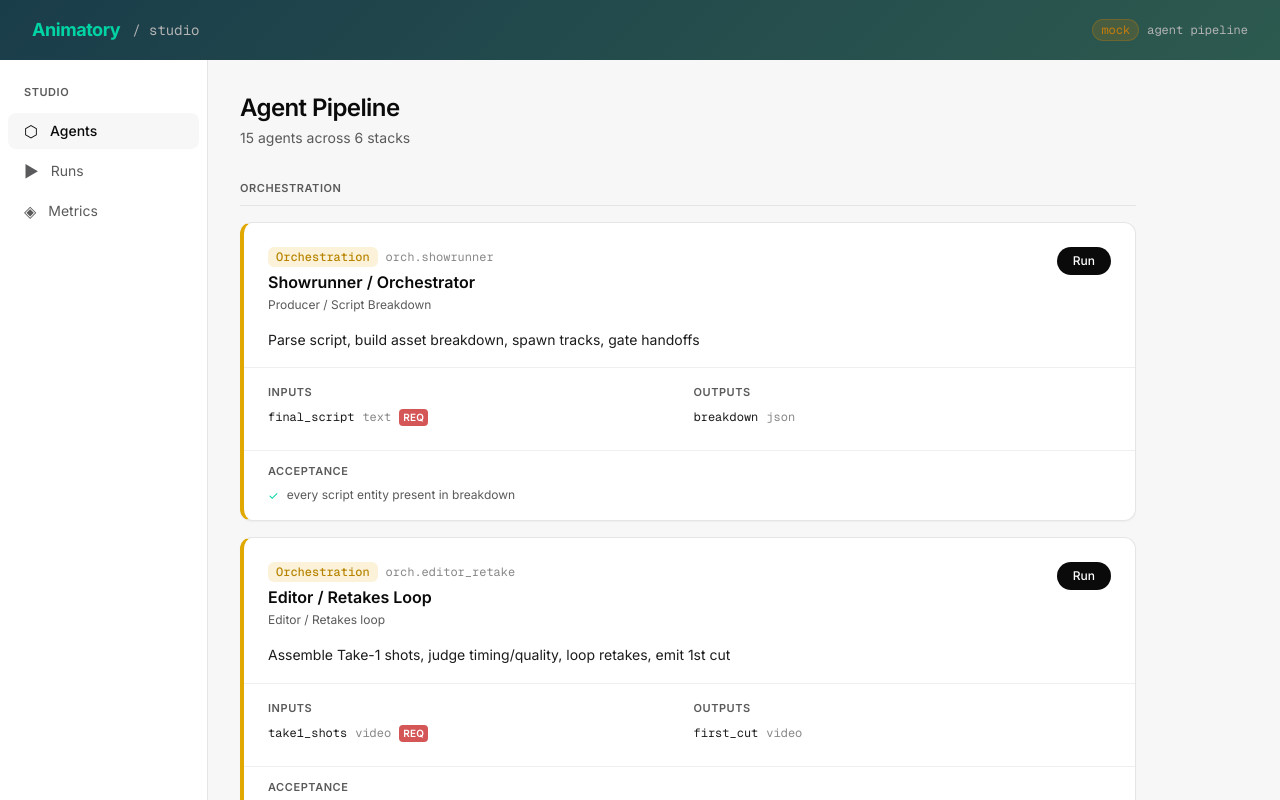
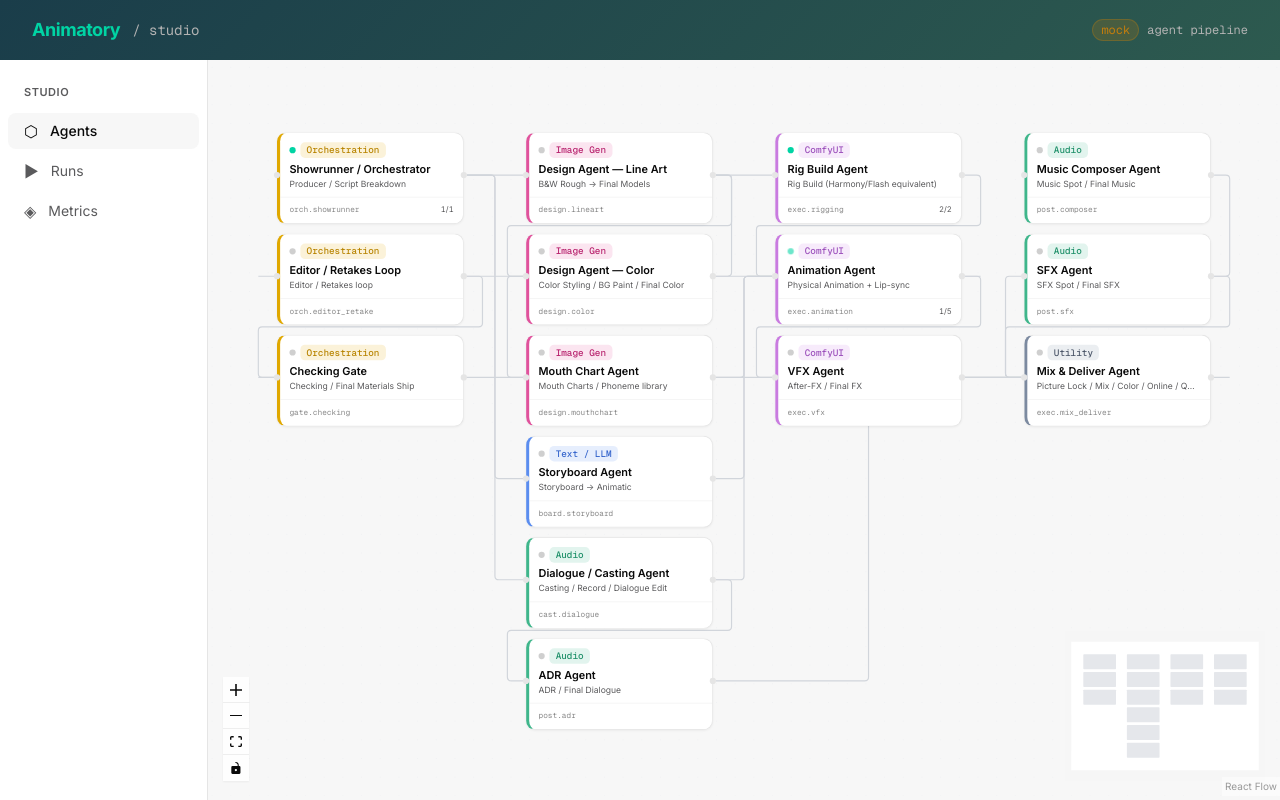
Before and after one commit to luannn010/Animatory, a React (Vite) app in the folder frontend/: page /agents in a window 1280 px wide. Shown: the top 800 px of the page. Built offline with nearby package versions, Linux system fonts and the light colour scheme.

Commit message:
feat(canvas): replace AgentsView with PipelineCanvas wrapper, delete AgentCard

```diff
--- a/frontend/src/canvas/AgentNode.tsx
+++ b/frontend/src/canvas/AgentNode.tsx
@@ -1,6 +1,6 @@
 import { memo } from 'react'
 import { Handle, Position } from '@xyflow/react'
-import type { NodeProps } from '@xyflow/react'
+import type { NodeProps, Node } from '@xyflow/react'
 import type { AgentNodeData, SceneStatus } from '../types/canvas'
 import { StackBadge, stackBorderClass } from '../components/StackBadge'
 
@@ -21,8 +21,9 @@
   return 'queued'
 }
 
-export const AgentNode = memo(function AgentNode({ data, selected }: NodeProps<AgentNodeData>) {
-  const { agent, fanout } = data
+export const AgentNode = memo(function AgentNode({ data, selected }: NodeProps<Node<AgentNodeData>>) {
+  const agent = data.agent
+  const fanout = data.fanout
   const status = dominantStatus(fanout)
   const dotColor = status === 'idle' ? 'bg-stone/40' : STATUS_DOT[status]
   const sceneCount = fanout?.scenes.length ?? 0
--- a/frontend/src/canvas/PipelineCanvas.tsx
+++ b/frontend/src/canvas/PipelineCanvas.tsx
@@ -7,15 +7,16 @@
   useNodesState,
   useEdgesState,
   type NodeMouseHandler,
+  type NodeTypes,
 } from '@xyflow/react'
 import '@xyflow/react/dist/style.css'
 import type { AgentSchema } from '../types'
-import type { AgentNodeData, SceneFanout, PipelineState } from '../types/canvas'
+import type { SceneFanout, PipelineState } from '../types/canvas'
 import { AgentNode } from './AgentNode'
 import { buildNodes, buildEdges } from './pipelineData'
 import { NodePanel } from '../panel/NodePanel'
 
-const NODE_TYPES = { agentNode: AgentNode }
+const NODE_TYPES: NodeTypes = { agentNode: AgentNode as NodeTypes[string] }
 
 interface Props {
   agents: AgentSchema[]
@@ -28,7 +29,7 @@
 }
 
 export function PipelineCanvas({ agents, fanouts = {} }: Props) {
-  const [nodes, , onNodesChange] = useNodesState<AgentNodeData>(buildNodes(agents, fanouts))
+  const [nodes, , onNodesChange] = useNodesState(buildNodes(agents, fanouts))
   const [edges, , onEdgesChange] = useEdgesState(buildEdges(agents))
 
   const [pipeline, setPipeline] = useState<PipelineState>({
--- a/frontend/src/mock/sceneMock.ts
+++ b/frontend/src/mock/sceneMock.ts
@@ -1,7 +1,7 @@
 import type { SceneFanout, SceneRun } from '../types/canvas'
 
 function scene(
-  agent_id: string,
+  _agent_id: string,
   scene_id: string,
   label: string,
   status: SceneRun['status'],
--- a/frontend/src/types/canvas.ts
+++ b/frontend/src/types/canvas.ts
@@ -27,7 +27,7 @@
   panelTab: 'overview' | 'scenes' | 'prompt' | 'logs' | 'io'
 }
 
-export interface AgentNodeData {
+export interface AgentNodeData extends Record<string, unknown> {
   agent: AgentSchema
   fanout: SceneFanout | null
 }
--- a/frontend/src/views/AgentCard.tsx
+++ /dev/null
@@ -1,83 +0,0 @@
-import { useState } from 'react'
-import type { AgentSchema } from '../types'
-import { StackBadge, stackBorderClass } from '../components/StackBadge'
-import { RunTriggerPanel } from './RunTriggerPanel'
-
-interface Props { agent: AgentSchema }
-
-export function AgentCard({ agent }: Props) {
-  const [showTrigger, setShowTrigger] = useState(false)
-
-  return (
-    <>
-      <div className={`bg-canvas rounded-lg border border-hairline border-l-4 ${stackBorderClass(agent.stack)} shadow-[rgba(0,0,0,0.04)_0px_1px_2px_0px]`}>
-        <div className="flex items-start justify-between gap-4 px-6 pt-6 pb-4">
-          <div className="flex-1 min-w-0">
-            <div className="flex items-center gap-2 flex-wrap mb-1">
-              <StackBadge stack={agent.stack} />
-              <span className="text-xs font-mono text-stone">{agent.id}</span>
-            </div>
-            <h3 className="text-base font-semibold text-ink leading-snug">{agent.name}</h3>
-            <p className="text-xs text-steel mt-1">{agent.role}</p>
-          </div>
-          <button
-            onClick={() => setShowTrigger(true)}
-            className="shrink-0 px-4 py-1.5 rounded-full bg-ink text-white text-xs font-medium"
-          >
-            Run
-          </button>
-        </div>
-
-        <div className="px-6 pb-4">
-          <p className="text-sm text-charcoal leading-relaxed">{agent.responsibility}</p>
-        </div>
-
-        <div className="grid grid-cols-2 gap-2 px-6 pb-6 border-t border-hairline/60 pt-4">
-          <div>
-            <p className="text-[11px] font-semibold uppercase tracking-wider text-steel mb-2">Inputs</p>
-            <ul className="space-y-1">
-              {agent.inputs.map(io => (
-                <li key={io.name} className="flex items-center gap-2">
-                  <span className="font-mono text-xs text-charcoal">{io.name}</span>
-                  <span className="text-xs text-stone font-mono">{io.type}</span>
-                  {io.required && (
-                    <span className="text-[10px] font-semibold uppercase tracking-wide px-1 py-px rounded bg-[#d45656] text-white">req</span>
-                  )}
-                </li>
-              ))}
-            </ul>
-          </div>
-          <div>
-            <p className="text-[11px] font-semibold uppercase tracking-wider text-steel mb-2">Outputs</p>
-            <ul className="space-y-1">
-              {agent.outputs.map(io => (
-                <li key={io.name} className="flex items-center gap-2">
-                  <span className="font-mono text-xs text-charcoal">{io.name}</span>
-                  <span className="text-xs text-stone font-mono">{io.type}</span>
-                </li>
-              ))}
-            </ul>
-          </div>
-        </div>
-
-        {agent.acceptance.length > 0 && (
-          <div className="px-6 pb-4 border-t border-hairline/60 pt-3">
-            <p className="text-[11px] font-semibold uppercase tracking-wider text-steel mb-2">Acceptance</p>
-            <ul className="space-y-1">
-              {agent.acceptance.map(a => (
-                <li key={a} className="flex items-start gap-2 text-xs text-steel">
-                  <span className="text-[#00d4a4] mt-px">✓</span>
-                  <span>{a}</span>
-                </li>
-              ))}
-            </ul>
-          </div>
-        )}
-      </div>
-
-      {showTrigger && (
-        <RunTriggerPanel agent={agent} onClose={() => setShowTrigger(false)} />
-      )}
-    </>
-  )
-}
--- a/frontend/src/views/AgentsView.tsx
+++ b/frontend/src/views/AgentsView.tsx
@@ -1,19 +1,10 @@
 import { useEffect, useState } from 'react'
-import type { AgentSchema, AgentStack } from '../types'
+import type { AgentSchema } from '../types'
+import type { SceneFanout } from '../types/canvas'
 import { api } from '../api'
-import { AgentCard } from './AgentCard'
-
-const STACK_ORDER: AgentStack[] = ['orchestration', 'comfyui', 'text', 'audio', 'image', 'video', 'utility']
-
-const STACK_LABELS: Record<AgentStack, string> = {
-  orchestration: 'Orchestration',
-  comfyui:       'ComfyUI / Motion',
-  text:          'Text / LLM',
-  audio:         'Audio',
-  image:         'Image Generation',
-  video:         'Video',
-  utility:       'Utility',
-}
+import { PipelineCanvas } from '../canvas/PipelineCanvas'
+import { SCENE_FANOUTS } from '../mock/sceneMock'
+import { USE_MOCK } from '../config'
 
 export function AgentsView() {
   const [agents, setAgents] = useState<AgentSchema[]>([])
@@ -29,43 +20,21 @@
 
   if (loading) {
     return (
-      <div className="space-y-4 max-w-4xl">
-        {[...Array(4)].map((_, i) => <div key={i} className="h-40 rounded-lg bg-hairline animate-pulse" />)}
+      <div className="w-full h-full flex items-center justify-center">
+        <span className="text-sm text-stone animate-pulse">Loading pipeline…</span>
       </div>
     )
   }
 
   if (error) {
-    return <p className="text-[#d45656] text-sm max-w-lg">{error}</p>
+    return <p className="text-[#d45656] text-sm p-8">{error}</p>
   }
 
-  const byStack = STACK_ORDER.reduce<Partial<Record<AgentStack, AgentSchema[]>>>((acc, stack) => {
-    const group = agents.filter(a => a.stack === stack)
-    if (group.length) acc[stack] = group
-    return acc
-  }, {})
+  const fanouts: Record<string, SceneFanout> = USE_MOCK ? SCENE_FANOUTS : {}
 
   return (
-    <div className="max-w-4xl">
-      <div className="mb-8">
-        <h1 className="text-2xl font-semibold text-ink tracking-tight">Agent Pipeline</h1>
-        <p className="text-sm text-steel mt-1">{agents.length} agents across {Object.keys(byStack).length} stacks</p>
-      </div>
-
-      <div className="space-y-10">
-        {STACK_ORDER.filter(s => byStack[s]).map(stack => (
-          <section key={stack}>
-            <h2 className="text-[11px] font-semibold uppercase tracking-wider text-steel mb-4 border-b border-hairline pb-2">
-              {STACK_LABELS[stack]}
-            </h2>
-            <div className="space-y-4">
-              {byStack[stack]!.map(agent => (
-                <AgentCard key={agent.id} agent={agent} />
-              ))}
-            </div>
-          </section>
-        ))}
-      </div>
+    <div className="-m-8 h-[calc(100vh-4rem)]">
+      <PipelineCanvas agents={agents} fanouts={fanouts} />
     </div>
   )
 }
```
